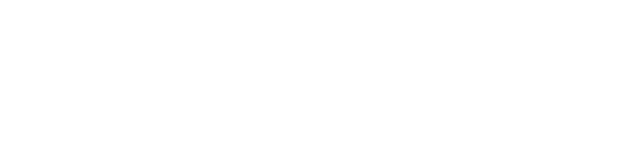
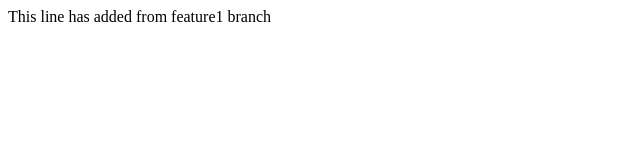
Before and after one commit to Zia-ullah/AppAndroidR, a plain HTML site: page index.html in a window 1280 px wide. Shown: the whole page, without its empty margins (0-640 px from the left). Drawn offline with Linux system fonts and the light colour scheme.

Commit message:
Added a new feature

```diff
--- a/index.html
+++ b/index.html
@@ -1 +1,3 @@
-<html></html>
+<html>
+    <P> This line has added from feature1 branch</P>
+</html>
```
